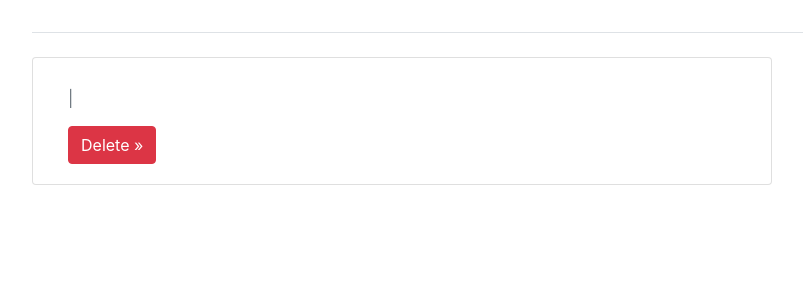
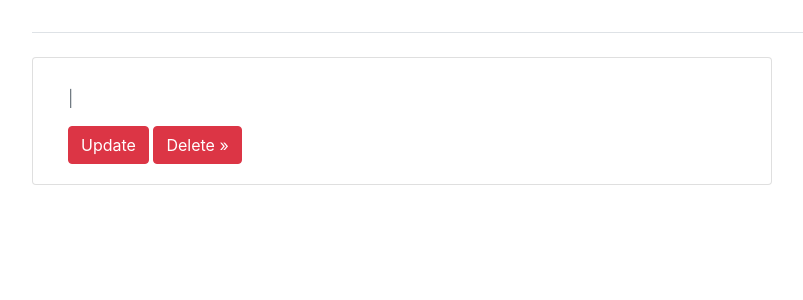
Before and after one commit to Anthonyomondi/blog, a Django app: template tony_blogs/templates/tony_blogs/blog.html in a window 1280 px wide. Shown: the part 58-358 px from the top of the page, without its empty margins (53-856 px from the left). Run offline with Django 3.2, Linux system fonts and the light colour scheme; the template is opened without the code that fills it, so the values that code supplies are empty; the visitor is signed in with stand-in values (Sample User, id 1); some libraries are stand-ins or nearby versions.

Commit message:
Update blog.html
added update button with corresponding url

```diff
--- a/tony_blogs/templates/tony_blogs/blog.html
+++ b/tony_blogs/templates/tony_blogs/blog.html
@@ -14,6 +14,7 @@
         <p class=" text-muted">{{blog.author }} | {{ blog.date_created }}</p>
         <p class="card-text ">{{ blog.content | safe }}</p>
         {% if user.is_authenticated %}
+        <a href="{% url 'tony_blogs:update' blog.id %}" class="btn btn-danger">Update</a>
         <a href="{% url 'tony_blogs:delete' blog.id %}" class="btn btn-danger">Delete &raquo;</a>
         {% endif %}
       </div>
```
